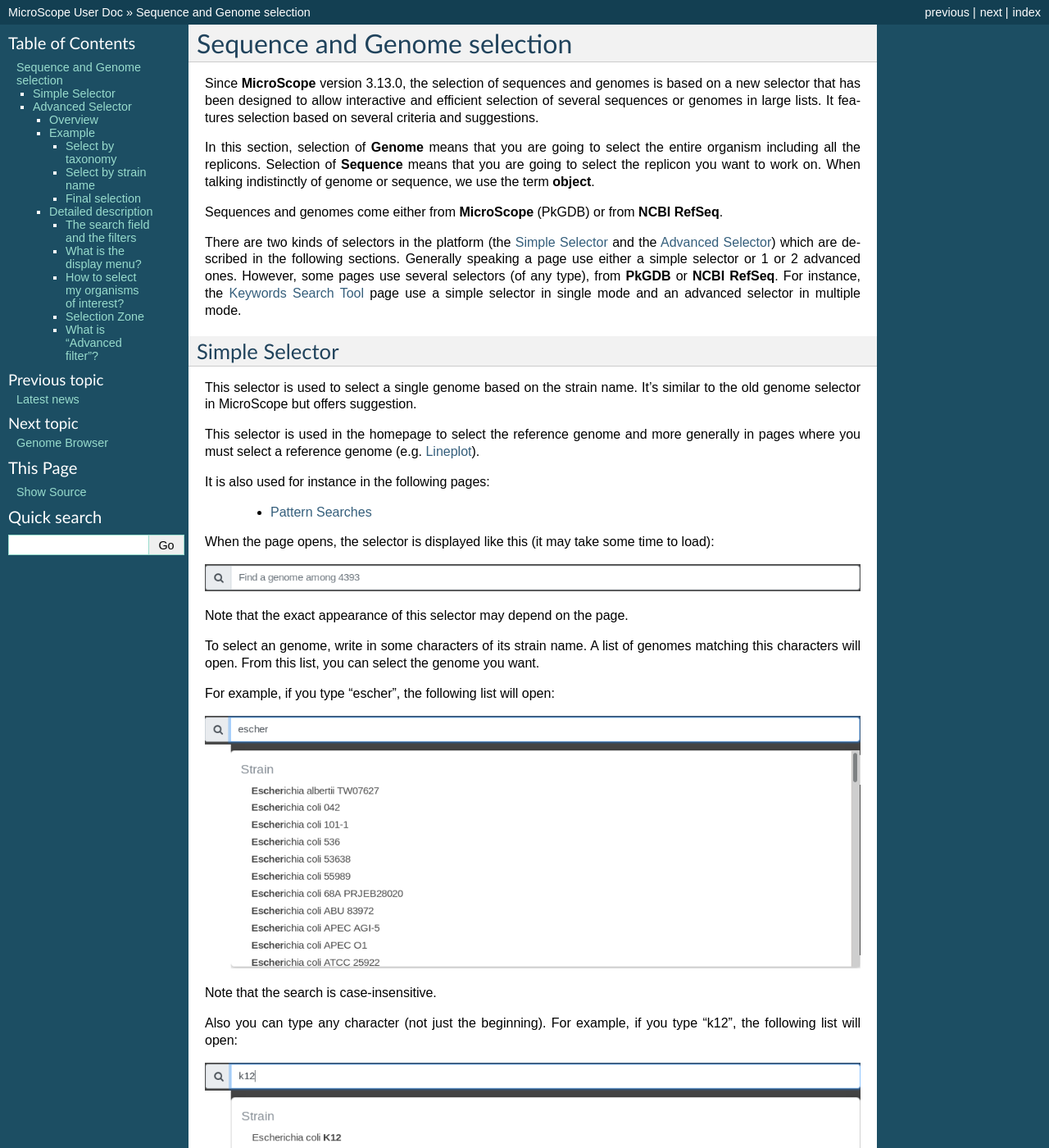
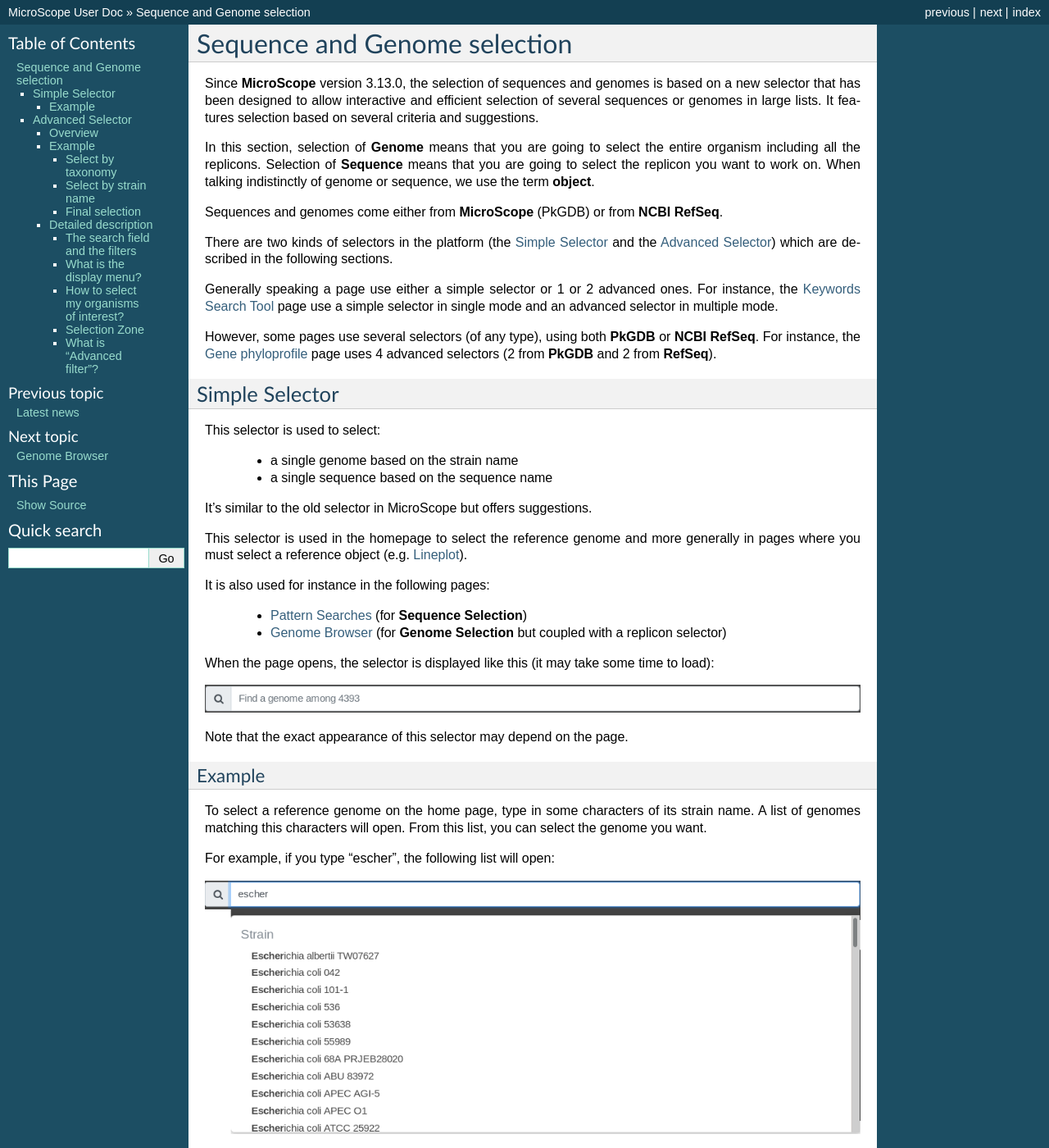
Before and after one commit to labgem/microscope-user-doc, a Sphinx documentation site: the page built from docs/content/overview/organismselection.rst, in a window 1280 px wide and 1400 px high. Shown: the whole window at 82% size. Built offline with Sphinx 7.4.7, drawn with Linux system fonts in a browser that asks for light colours; formulas are drawn with MathJax 3; some of the changed text lies outside the part shown.

Commit message:
Update organismselection.rst
Clarify the fact that simple selection can act on all objects, details in advanced selector.

```diff
--- a/docs/content/overview/organismselection.rst
+++ b/docs/content/overview/organismselection.rst
@@ -16,10 +16,13 @@ When talking indistinctly of genome or sequence, we use the term **object**.
 Sequences and genomes come either from **MicroScope** (PkGDB) or from **NCBI RefSeq**.
 
 There are two kinds of selectors in the platform (the :ref:`simple-selector` and the :ref:`advanced-selector`) which are described in the following sections.
+
 Generally speaking a page use either a simple selector or 1 or 2 advanced ones.
-However, some pages use several selectors (of any type), from **PkGDB** or **NCBI RefSeq**.
 For instance, the :ref:`keywords` page use a simple selector in single mode and
 an advanced selector in multiple mode.
+
+However, some pages use several selectors (of any type), using both **PkGDB** or **NCBI RefSeq**.
+For instance, the :ref:`phyloprofile` page uses 4 advanced selectors (2 from **PkGDB** and 2 from **RefSeq**).
 
 .. _simple-selector:
 
@@ -27,15 +30,20 @@ an advanced selector in multiple mode.
 Simple Selector
 ***************
 
-This selector is used to select a single genome based on the strain name.
-It's similar to the old genome selector in MicroScope but offers suggestion.
+This selector is used to select:
+
+  - a single genome based on the strain name
+  - a single sequence based on the sequence name
+
+It's similar to the old selector in MicroScope but offers suggestions.
 
 This selector is used in the homepage to select the reference genome
-and more generally in pages where you must select a reference genome (e.g. :ref:`lineplot`).
+and more generally in pages where you must select a reference object (e.g. :ref:`lineplot`).
 
 It is also used for instance in the following pages:
 
-  - :ref:`pattern_searches`
+  - :ref:`pattern_searches` (for **Sequence Selection**)
+  - :ref:`viewer` (for **Genome Selection** but coupled with a replicon selector)
 
 When the page opens, the selector is displayed like this (it may take some time to load):
 
@@ -43,7 +51,11 @@ When the page opens, the selector is displayed like this (it may take some time
 
 Note that the exact appearance of this selector may depend on the page.
 
-To select an genome, write in some characters of its strain name.
+Example
+=======
+
+To select a reference genome on the home page,
+type in some characters of its strain name.
 A list of genomes matching this characters will open.
 From this list, you can select the genome you want.
 
@@ -68,9 +80,9 @@ This selector is used to select one or several objects based on the NCBI taxonom
 
 This selector is used for instance in the following pages:
 
-  - :ref:`phyloprofile`
-  - :ref:`blast_searches`
-  - :ref:`genoclust`
+  - :ref:`blast_searches` (for **Sequence Selection**)
+  - :ref:`genoclust` (for **Genome Selection**)
+  - :ref:`phyloprofile` (for **Genome Selection** and **Sequence Selection**)
 
 Overview
 ========
@@ -98,7 +110,7 @@ the list of all objects from the data source.
 
 Filters can be constructed from:
 
- * the *Strain name* when selecting a genome or the sequence name when selecting an object
+ * the *Strain name* when selecting a genome or the *Sequence* when selecting a sequence
  * the *Taxonomy* of the object (genome or sequence)
  * the *MICGC* to which the object belong (see :ref:`MICGC <micgc>`)
 
@@ -127,8 +139,10 @@ The **Cancel** button button cancels all the changes done in the current selecto
 Example
 =======
 
-In this example, will we show how to select some organisms (with the advanced genome selector) from the phylum Actinobacteria
-and whose strain name contains some characters.
+In this example, will we show how to use the advanced selector to select some genomes
+from the phylum Actinobacteria and whose strain name contains some characters.
+
+If you want to select sequences, the procedure is similar (the main difference being that the **Search Criterion** contains *Sequence* and not *Strain name*).
 
 Select by taxonomy
 ------------------
@@ -162,7 +176,7 @@ Select by strain name
 ---------------------
 
 We will now select genomes whose strain name contains "bifi".
-To do so, select "Strain" (or "Sequence" in sequence selector) in the **Search Criterion** and type "bifi" in the **Search Field**.
+To do so, select *Strain name* in the **Search Criterion** and type "bifi" in the **Search Field**.
 
 .. image:: img/advanced-selector-select-bifi.png
 
@@ -238,7 +254,7 @@ The display by "genus" with "Acinetobacter" filter active will show all the 32 g
 How to select my organisms of interest?
 ---------------------------------------
 
-To select you genome/sequence, move the mouse with the button down on the wanted genomes in the **Pre-selection Zone** (shift + click works too).
+To select an object, move the mouse with the button down on the wanted genomes in the **Pre-selection Zone** (shift + click works too).
 Then press the green button to put them in the **Selection Zone**.
 
 
@@ -250,7 +266,7 @@ Then press the green button to put them in the **Selection Zone**.
 Selection Zone
 --------------
 
-The **Selection Zone** is there to allow you to see all the selected genome/sequence for the analysis.
+The **Selection Zone** is there to allow you to see all the selected object for the analysis.
 You can remove some of them by moving the mouse with the button down and pressing the red button to remove them from the **Selection Zone**.
 If the active filter allow them, they will appear in the **Pre-selection Zone**.
 
```
Also changed, not shown: other parts of docs/content/overview/organismselection.rst (+4 -2 lines).
